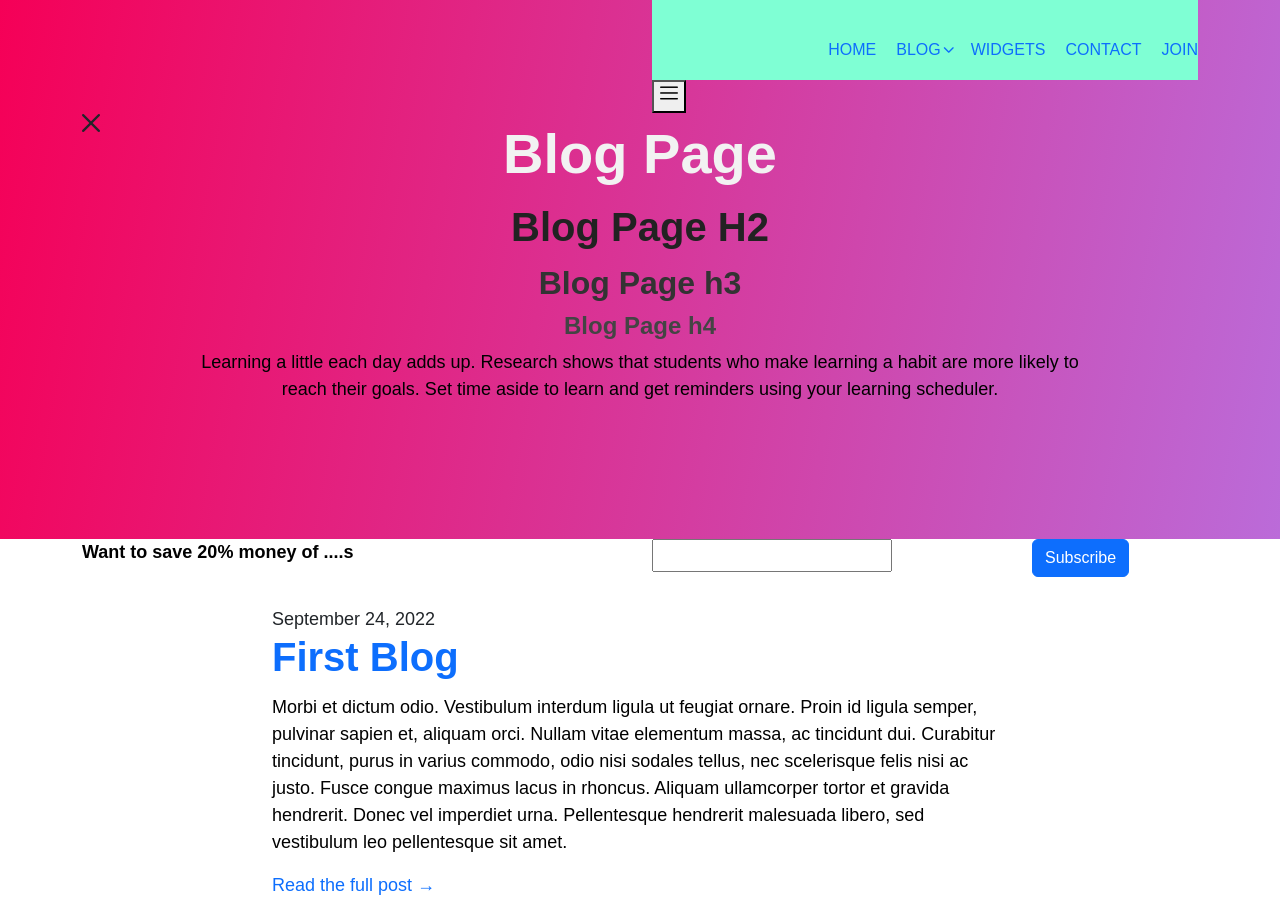
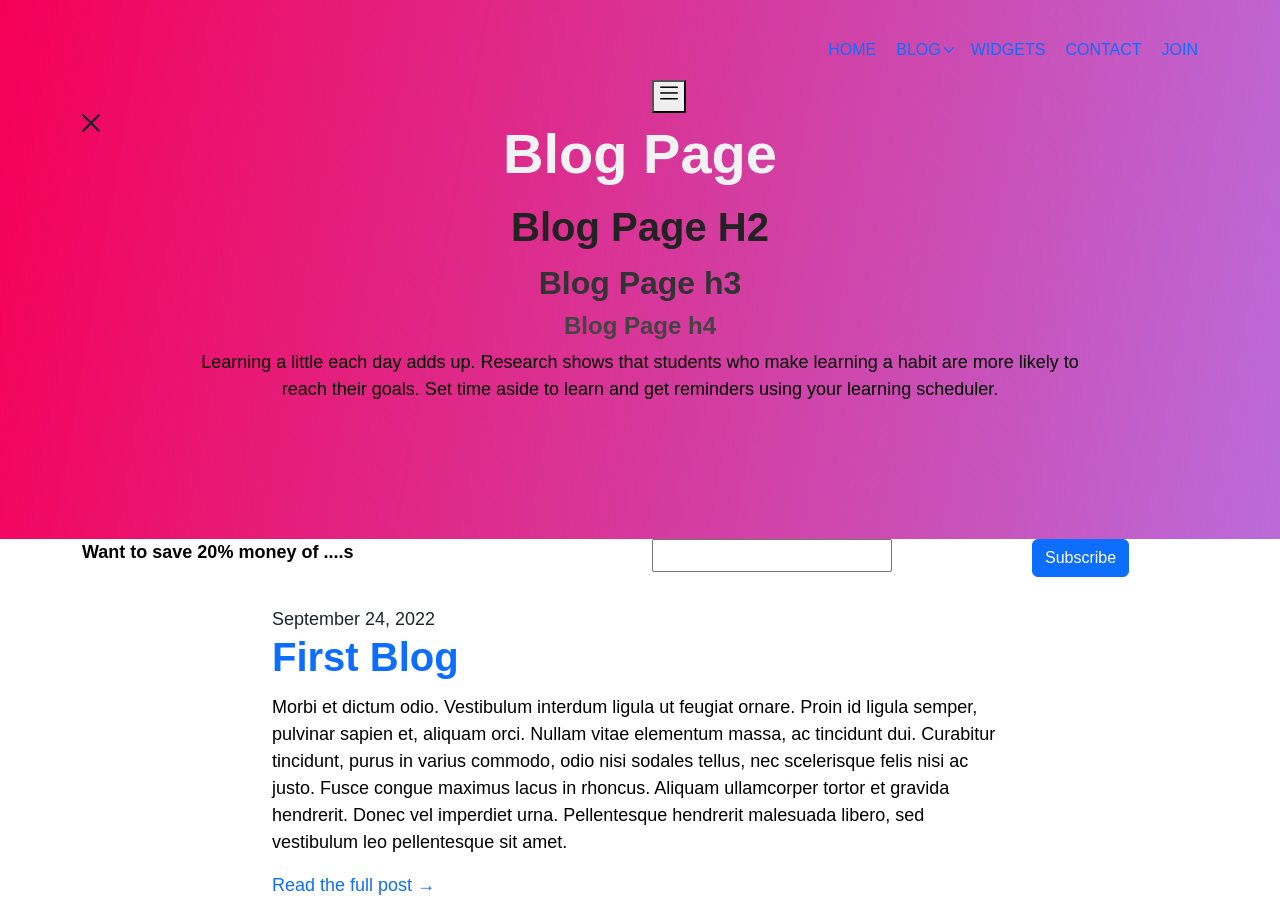
Before and after one commit to anthonyyvo/wp-bootstrap, a website: page index.html in a window 1280 px wide. Shown: the top 902 px of the page. Drawn offline with nearby package versions, Linux system fonts and the light colour scheme; files whose address does not match are found by name.

Commit message:
Update index.html

```diff
--- a/index.html
+++ b/index.html
@@ -20,8 +20,7 @@
             <div class="row justify-content-end">
                 <div class="col-md-6">
                     <div class="main-menu">
-                        <ul class="top-menu d-flex flex-row navigation justify-content-end list-unstyled"
-                            style="background-color:aquamarine">
+                        <ul class="top-menu d-flex flex-row navigation justify-content-end list-unstyled">
                             <li class="menu-item"><a href="index.html">Home</a> </li>
                             <li class="menu-item menu-item-has-children"><a href="index.html">Blog</a>
                                 <ul class="sub-menu">
```
Also changed, not shown: 1 other file.
